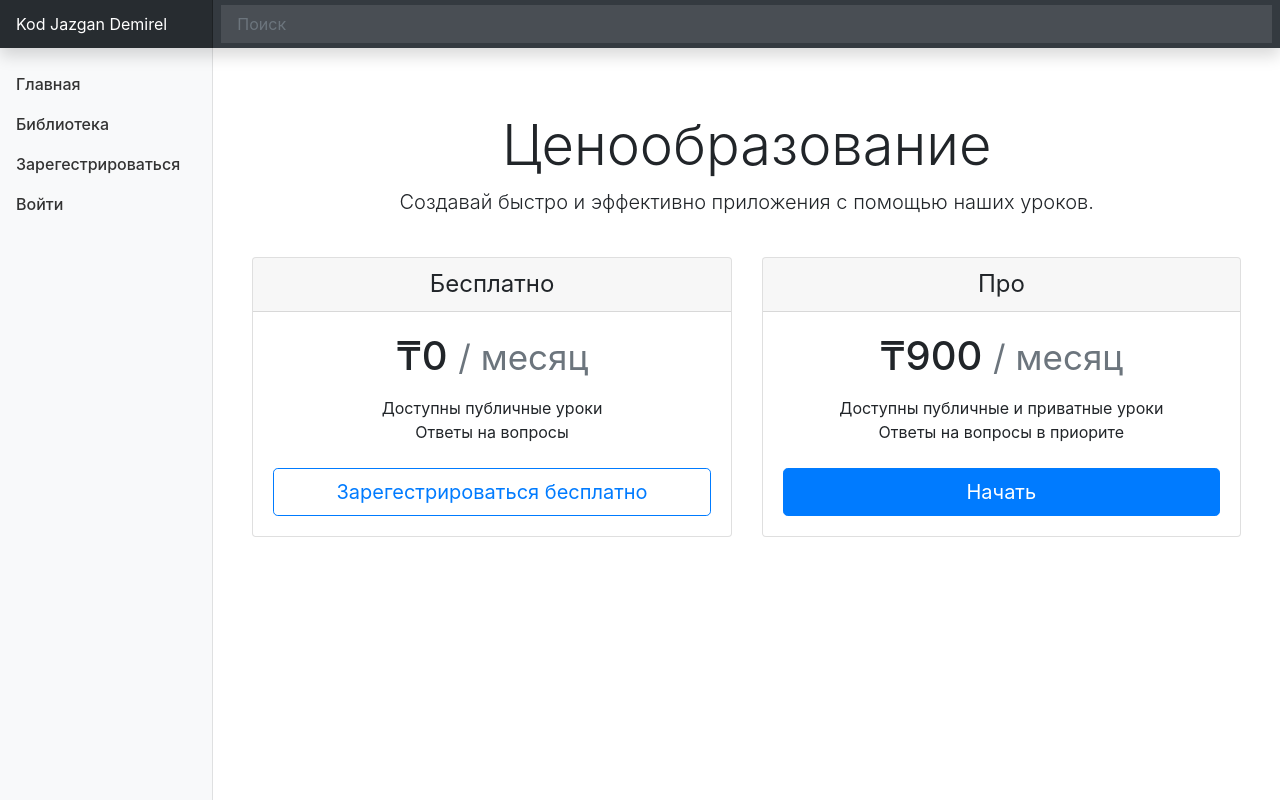
After one commit to zshanabek/kod-jazgan-demirel, a Django app: page /pricing/ in a window 1280 px wide. The commit adds this page. Run offline with Django 3.2, Linux system fonts and the light colour scheme; some libraries are stand-ins or nearby versions.

Commit message:
add pricing

```diff
--- a/core/urls.py
+++ b/core/urls.py
@@ -1,6 +1,8 @@
-from django.urls import path, include
-from .views import home
+from django.urls import path
+
+from .views import home, pricing
 
 urlpatterns = [
-    path('', home, name='home')
+    path('', home, name='home'),
+    path('pricing/', pricing, name='pricing')
 ]
--- a/core/views.py
+++ b/core/views.py
@@ -4,3 +4,8 @@ from django.shortcuts import render
 def home(request):
     template_name = 'home.html'
     return render(request=request, template_name=template_name)
+
+
+def pricing(request):
+    template_name = 'pricing.html'
+    return render(request=request, template_name=template_name)
--- a/posts/templates/posts/detail.html
+++ b/posts/templates/posts/detail.html
@@ -13,12 +13,12 @@
      <h4>{{post.title}}</h4>
         <p style="font-size: 70%">{{post.created}}</p>
         <div class="row">
-        <div class="col-sm-9">
+        <div class="col-sm-8">
             {% if not post.is_public %}
                 <div class="video-block black text-center">
                     <div class="video-block-button pt-5">
                         <div class="pb-3">Этот урок доступен только для тех, кто купил подписку</div>
-                        <button class="btn btn-info">Получить все видеоуроки за 900 тенге</button>
+                        <a class="btn btn-info" href="{% url 'pricing' %}"">Получить все уроки за 900 тенге в месяц</a>
                     </div>
                 </div>
             {% elif post.video %}
@@ -32,7 +32,7 @@
               {{post.description|safe_markdown}}
             </div>
         </div>
-        <div class="col-sm-3 px-0">
+        <div class="col-sm-4 px-0">
             <div class="list-group">
                 {% for menu_item in sidebar %}
                     {% if post.id == menu_item.id %}
--- /dev/null
+++ b/templates/pricing.html
@@ -0,0 +1,42 @@
+{% extends 'base.html' %}
+{% block head_title %}
+  Главная
+{% endblock %}
+{% block content %}
+<div >
+<div class="pricing-header px-3 py-3 pt-md-5 pb-md-4 mx-auto text-center">
+    <h1 class="display-4">Ценообразование</h1>
+      <p class="lead">Создавай быстро и эффективно приложения с помощью наших уроков.</p>
+    </div>
+    <div class="container">
+      <div class="card-deck mb-3 text-center">
+        <div class="card mb-4 box-shadow">
+          <div class="card-header">
+            <h4 class="my-0 font-weight-normal">Бесплатно</h4>
+          </div>
+          <div class="card-body">
+            <h1 class="card-title pricing-card-title">₸0 <small class="text-muted">/ месяц</small></h1>
+            <ul class="list-unstyled mt-3 mb-4">
+              <li>Доступны публичные уроки</li>
+              <li>Ответы на вопросы</li>
+            </ul>
+            <button type="button" class="btn btn-lg btn-block btn-outline-primary">Зарегестрироваться бесплатно</button>
+          </div>
+        </div>
+        <div class="card mb-4 box-shadow">
+          <div class="card-header">
+            <h4 class="my-0 font-weight-normal">Про</h4>
+          </div>
+          <div class="card-body">
+            <h1 class="card-title pricing-card-title">₸900 <small class="text-muted">/ месяц</small></h1>
+            <ul class="list-unstyled mt-3 mb-4">
+              <li>Доступны публичные и приватные уроки</li>
+              <li>Ответы на вопросы в приорите</li>
+            </ul>
+            <button type="button" class="btn btn-lg btn-block btn-primary">Начать</button>
+          </div>
+        </div>
+      </div>
+    </div>
+</div>
+{% endblock content %}
```
